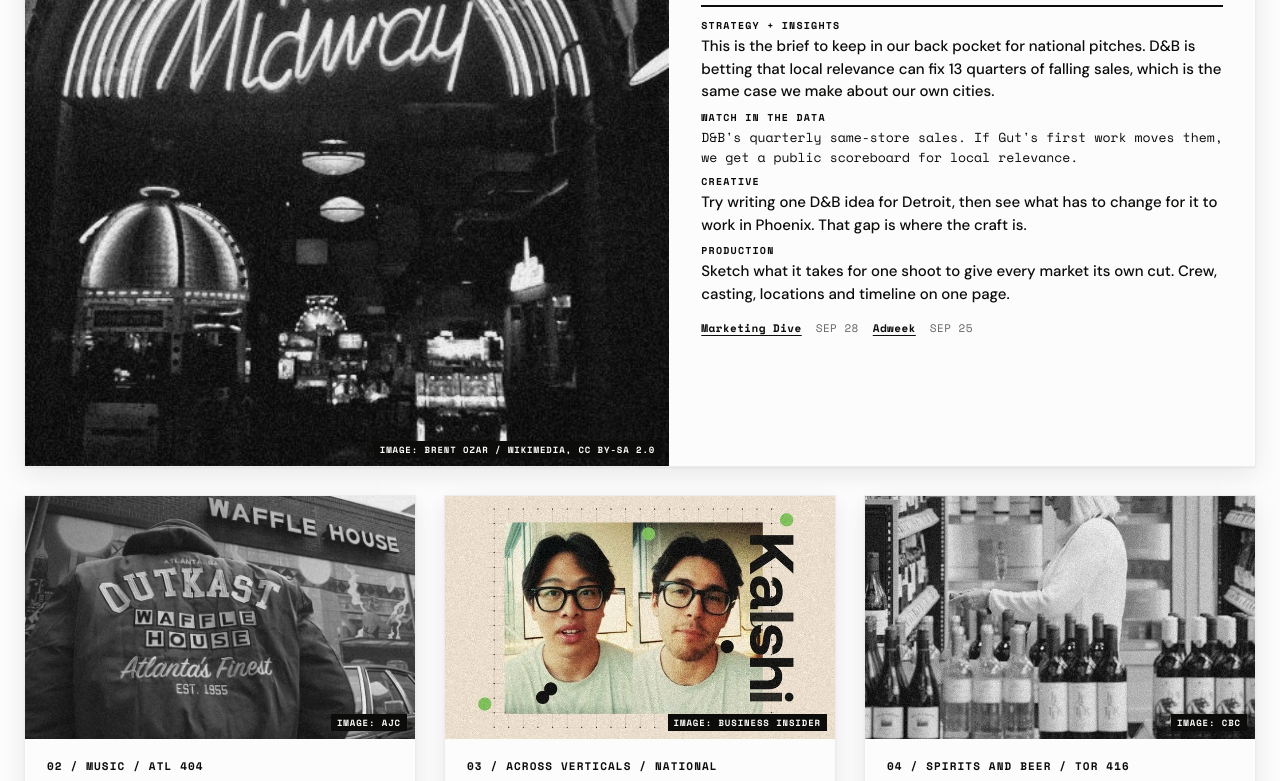
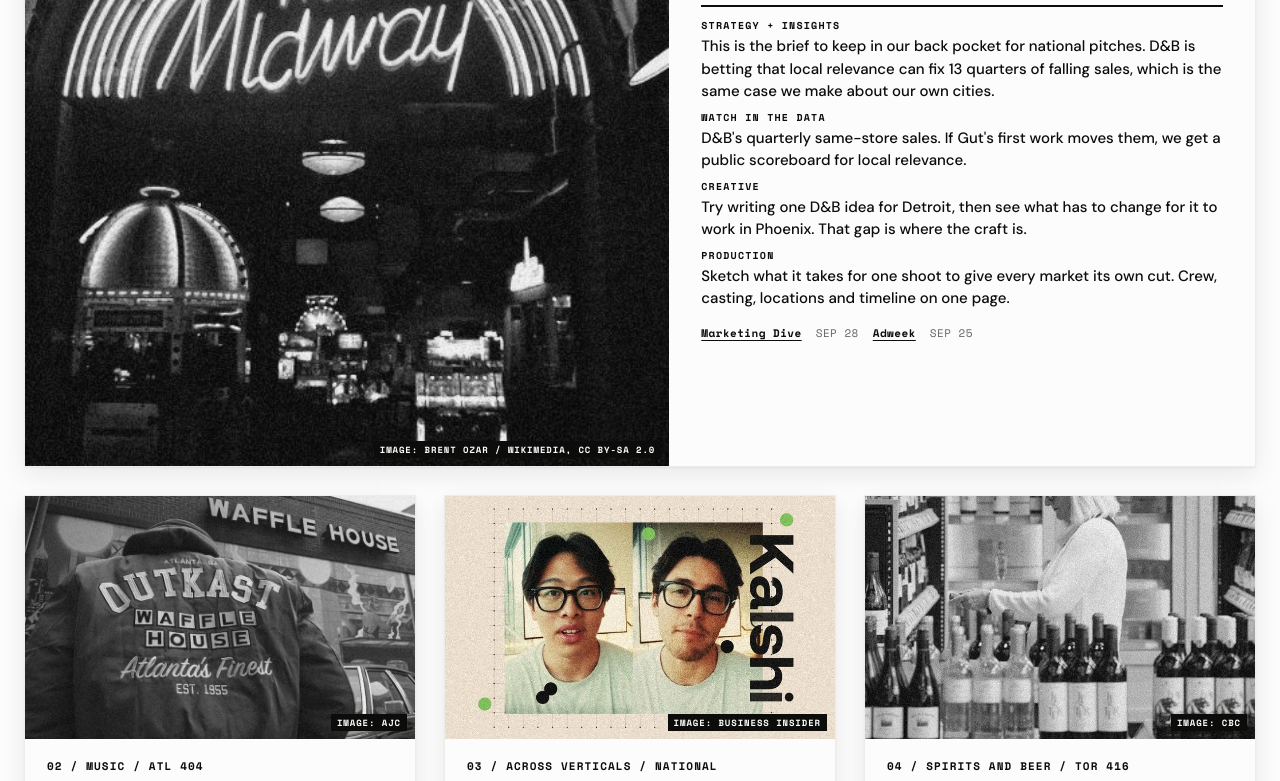
Before and after one commit to tierravh/V-H-on-rotation, a plain HTML site: page index.html in a window 1280 px wide. Shown: the part 3100-3881 px from the top of the page. Drawn offline with nearby package versions, Linux system fonts and the light colour scheme; a web font is replaced by a local one.

Commit message:
Watch in the data line uses DM Sans

```diff
--- a/styles.css
+++ b/styles.css
@@ -447,4 +447,3 @@
 .hero + .sec:not(.soft):not(.dark):not(.deep), .sec:not(.soft):not(.dark):not(.deep) + .sec:not(.soft):not(.dark):not(.deep) { position: relative; }
 .hero + .sec:not(.soft):not(.dark):not(.deep)::before, .sec:not(.soft):not(.dark):not(.deep) + .sec:not(.soft):not(.dark):not(.deep)::before { content: ""; position: absolute; top: 0; left: 50%; transform: translateX(-50%); width: min(1320px, 100% - 48px); height: 1px; background: var(--hair); }
 @media (max-width: 720px) { .hero + .sec:not(.soft):not(.dark):not(.deep)::before, .sec:not(.soft):not(.dark):not(.deep) + .sec:not(.soft):not(.dark):not(.deep)::before { width: calc(100% - 32px); } }
-.hook-moves .mv-data dd { font-family: var(--mono, "Space Mono", monospace); font-size: .82em; line-height: 1.55; }
```
